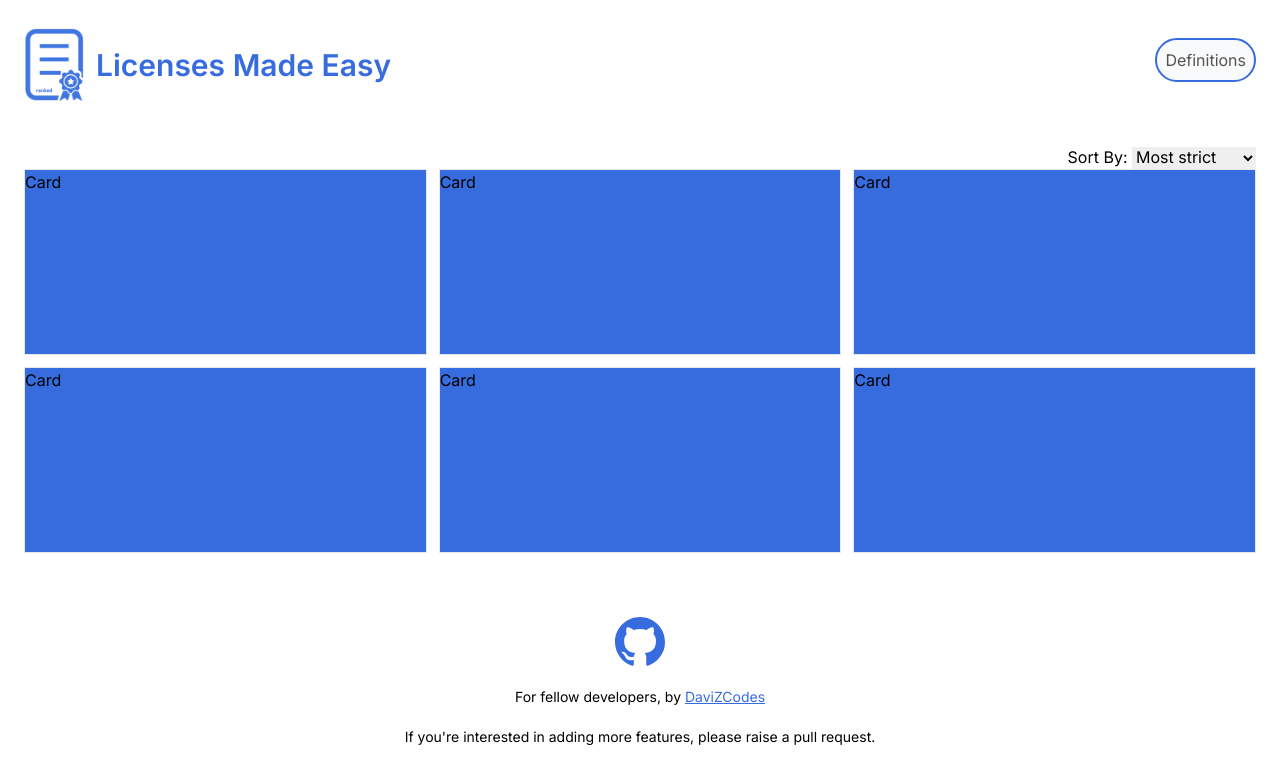
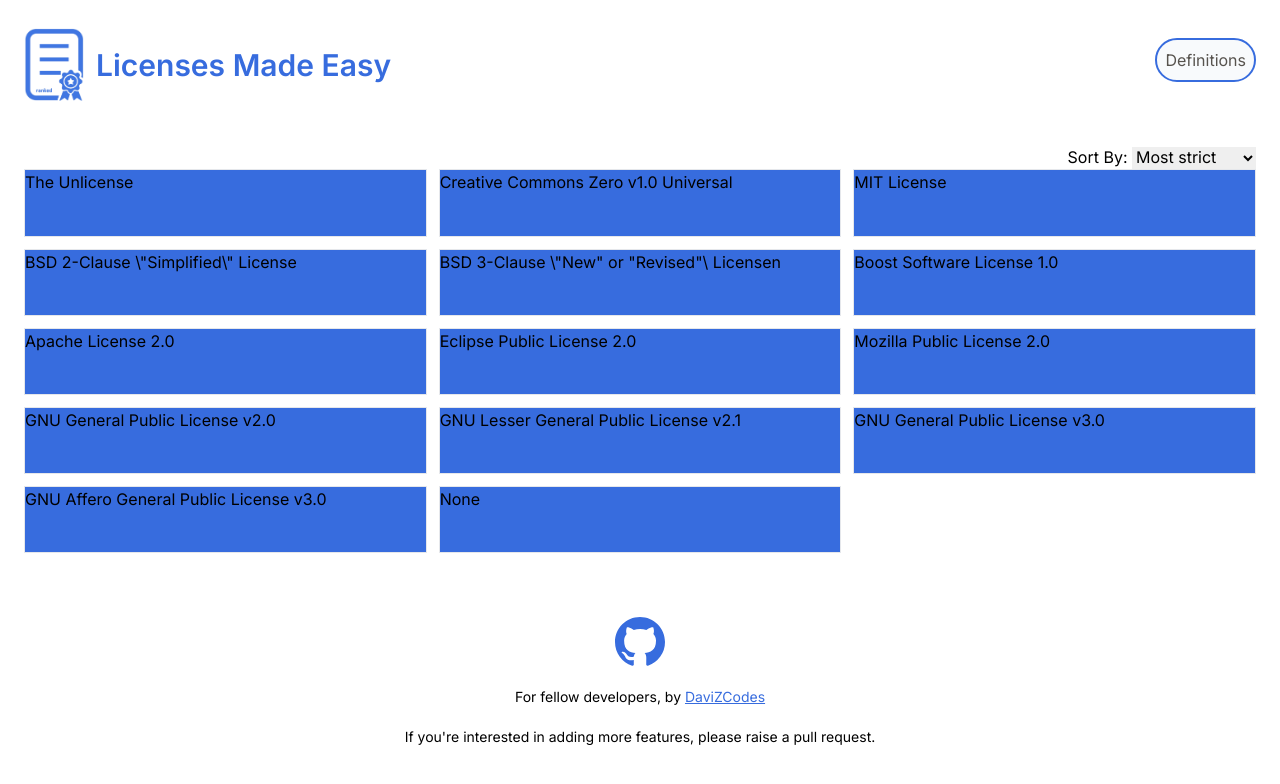
Before and after one commit to DaviZCodes/github-licenses-ranked, a Next.js app: page / in a window 1280 px wide. Shown: the top 784 px of the page. Built offline with nearby package versions, Linux system fonts and the light colour scheme.

Commit message:
successfully mapped list

```diff
--- a/src/app/components/LicenseCard.tsx
+++ b/src/app/components/LicenseCard.tsx
@@ -1,3 +1,9 @@
-export default function LicenseCard() {
-  return <div className="border bg-custom-blue">Card</div>;
+interface LicenseCardProps {
+  name: string;
 }
+
+const LicenseCard: React.FC<LicenseCardProps> = ({ name }) => {
+  return <div className="border bg-custom-blue">{name}</div>;
+};
+
+export default LicenseCard;
--- a/src/app/page.tsx
+++ b/src/app/page.tsx
@@ -13,12 +13,9 @@ export default function Home() {
       </div>
       <div className="flex flex-col items-center">
         <div className="grid grid-cols-1 gap-3 w-full h-96 md:grid-cols-2 lg:grid-cols-3">
-          <LicenseCard />
-          <LicenseCard />
-          <LicenseCard />
-          <LicenseCard />
-          <LicenseCard />
-          <LicenseCard />
+          {licensesObj.map((license) => (
+            <LicenseCard key={license.name} name={license.name} />
+          ))}
         </div>
       </div>
     </div>
```
